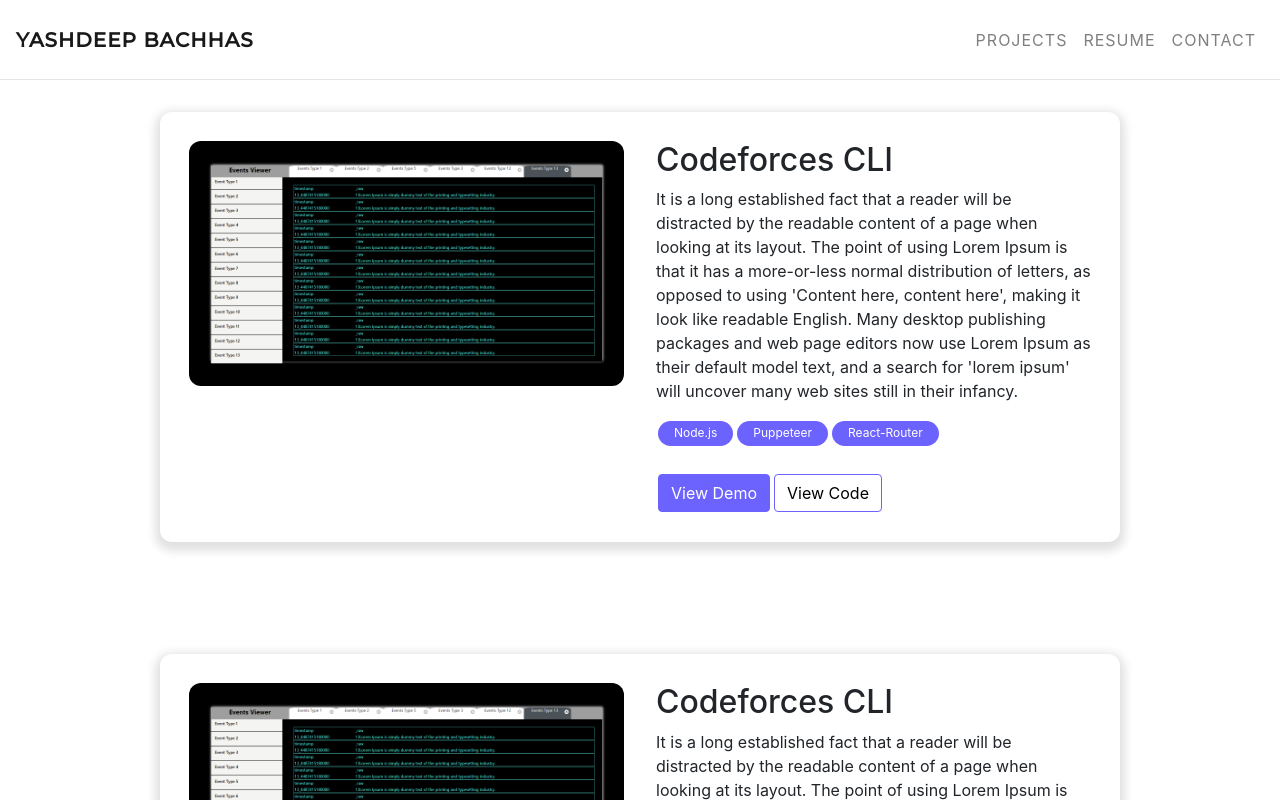
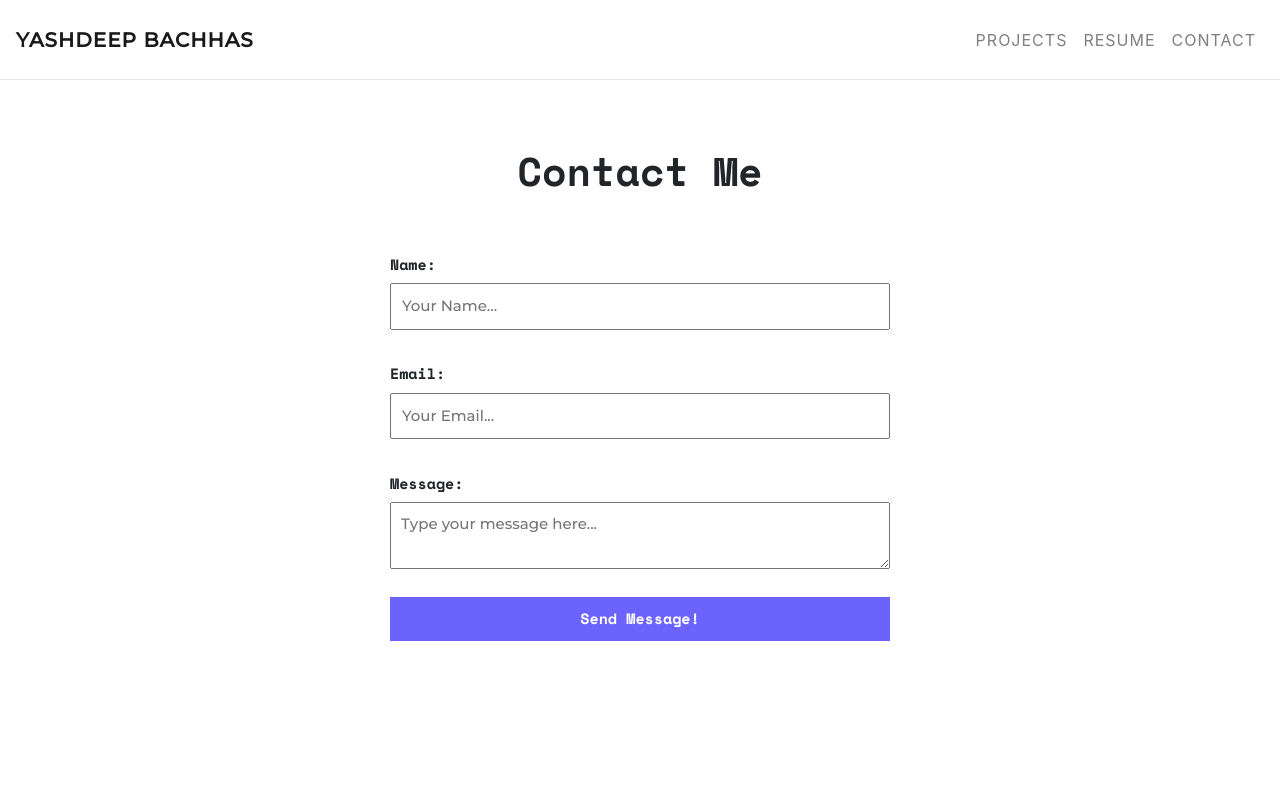
Before and after one commit to yash-93/Portfolio, a React (Create React App) app: page /contact in a window 1280 px wide. Shown: the top 800 px of the page. Built offline with nearby package versions, Linux system fonts and the light colour scheme.

Commit message:
Contact added

```diff
--- a/src/App.js
+++ b/src/App.js
@@ -5,6 +5,7 @@
 import NavBar from "./components/NavBar";
 import Projects from "./components/Projects";
 import Footer from "./components/Footer";
+import Contact from "./components/Contact";
 
 function App() {
   return (
@@ -17,7 +18,8 @@
             <Footer />
           </Route>
           <Route path="/contact">
-            <Projects />
+            <Contact />
+            <Footer />
           </Route>
           <Route path="/">
             <Dashboard />
--- /dev/null
+++ b/src/components/Contact.css
@@ -0,0 +1,49 @@
+.contact {
+  display: flex;
+  flex-direction: column;
+  width: 500px;
+  height: 100vh;
+  margin-left: auto;
+  margin-right: auto;
+  justify-content: center;
+  font-size: 15px;
+  font-family: "Montserrat", sans-serif;
+  padding-bottom: 1%;
+}
+
+.contact h1 {
+  text-align: center;
+  font-family: "Space Mono", sans-serif;
+}
+
+.contact label {
+  font-family: "Space Mono", sans-serif;
+}
+
+#name,
+#email,
+#message {
+  display: flex;
+  flex-direction: column;
+  padding-top: 1%;
+  padding-bottom: 1%;
+}
+
+textarea,
+input {
+  padding: 2%;
+}
+
+.contact button {
+  width: 100%;
+  background-color: #6c63ff;
+  border: none;
+  color: #ffffff;
+  font-family: "Space Mono", sans-serif;
+  height: 5.5vh;
+  transition: 0.3s;
+}
+
+.contact button:hover {
+  background-color: #9f9aff;
+}
--- /dev/null
+++ b/src/components/Contact.js
@@ -0,0 +1,35 @@
+import React from "react";
+
+import "./Contact.css";
+
+const Contact = () => {
+  return (
+    <div className="contact">
+      <h1>Contact Me</h1>
+      <br></br>
+      <br></br>
+      <form>
+        <div id="cntct">
+          <div id="name">
+            <label>Name:</label>
+            <input type="text" placeholder="Your Name..." />
+          </div>
+          <br></br>
+          <div id="email">
+            <label>Email:</label>
+            <input type="email" placeholder="Your Email..." />
+          </div>
+          <br></br>
+          <div id="message">
+            <label>Message:</label>
+            <textarea placeholder="Type your message here..." />
+          </div>
+          <br></br>
+          <button type="submit">Send Message!</button>
+        </div>
+      </form>
+    </div>
+  );
+};
+
+export default Contact;
```
